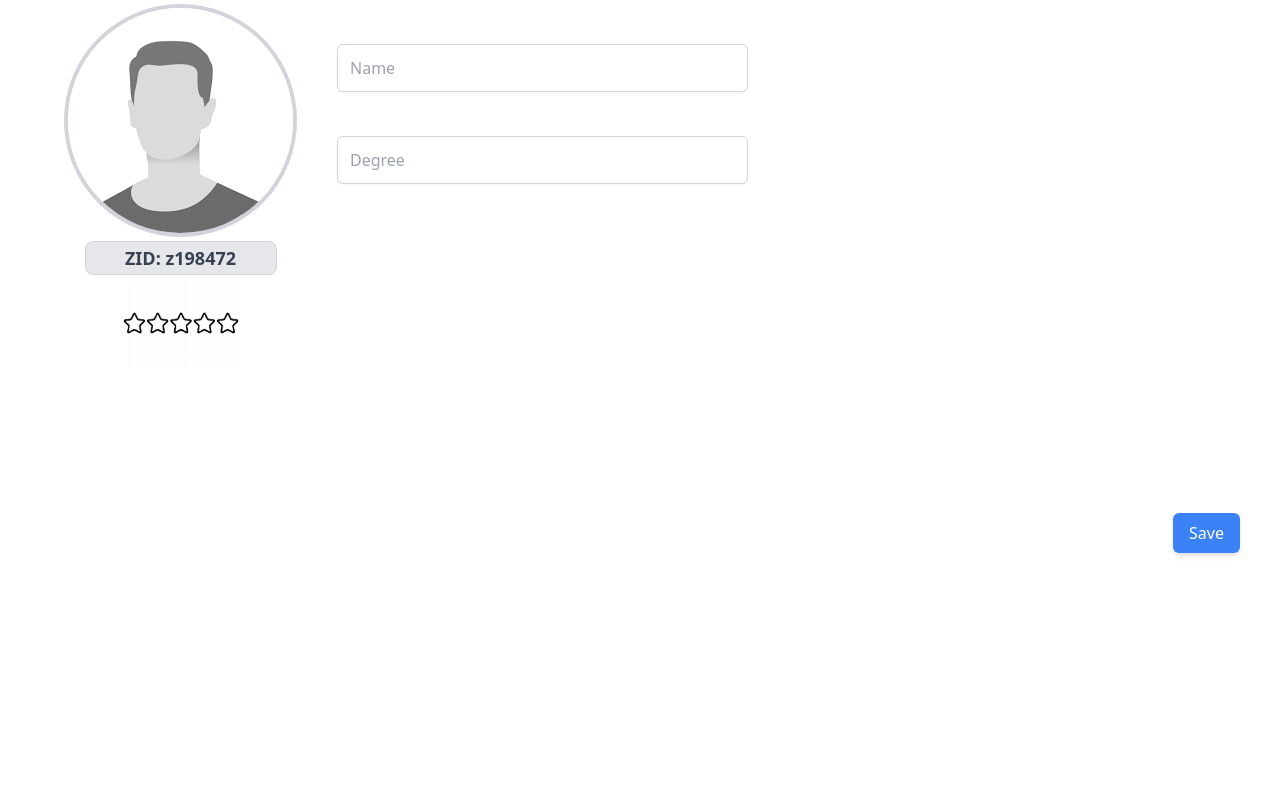
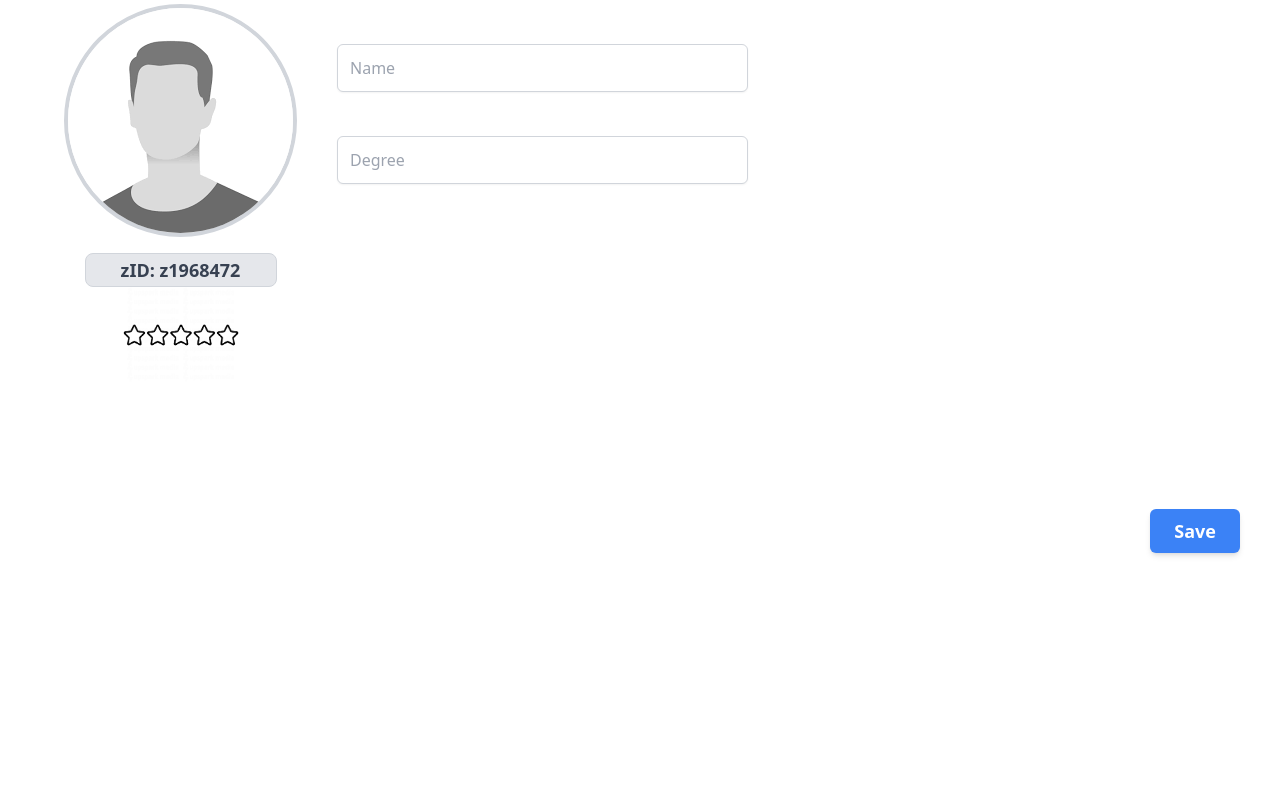
Before and after one commit to uraneek123/unibaba, a Django app: page /dashboard/profile/ in a window 1280 px wide. Shown: the part 207-1000 px from the top of the page. Run offline with Django 5.2, Linux system fonts and the light colour scheme; some libraries are stand-ins or nearby versions.

Commit message:
some small changes to seller page ui

```diff
--- a/dashboard/templates/dashboard/profile.html
+++ b/dashboard/templates/dashboard/profile.html
@@ -11,20 +11,20 @@
             <img src="{% static 'profile.jpg' %}"
                 alt="Profile"
                 class="w-50 h-50 rounded-full border-4 border-gray-300 ml-10">
-            <div class="mt-1 ml-10 flex justify-center items-center w-48 h-4 p-4 rounded-lg bg-gray-200 border border-gray-300">
-                <p class="text-lg font-semibold text-gray-700">ZID: z198472</p>
+            <div class="mt-4 ml-10 flex justify-center items-center w-48 h-4 p-4 rounded-lg bg-gray-200 border border-gray-300">
+                <p class="text-lg font-semibold text-gray-700">zID: z1968472</p>
             </div>
                 <img src="{% static 'stars.jpg' %}"
                 alt="Profile"
                 class="w-30 h-24 ml-10">
         </div>
         <div class="w-1/3 h-50 flex-col">
-            <input type="text" id="degree" name="degree" class="mt-10 mb-10 h-full p-3 w-full border border-gray-300 rounded-md shadow-sm focus:ring-blue-500 focus:border-blue-500" placeholder="Name">
+            <input type="text" id="name" name="name" class="mt-10 mb-10 h-full p-3 w-full border border-gray-300 rounded-md shadow-sm focus:ring-blue-500 focus:border-blue-500" placeholder="Name">
             <input type="text" id="degree" name="degree" class="mt-1 p-3 h-full w-full border border-gray-300 rounded-md shadow-sm focus:ring-blue-500 focus:border-blue-500" placeholder="Degree">
         </div>
 
         <div class="absolute bottom-10 right-10">
-            <button class="bg-blue-500 text-white py-2 px-4 rounded-md shadow-md hover:bg-blue-600">
+            <button class="py-2 px-6 text-lg font-semibold text-white shadow-md rounded-md bg-blue-500 hover:bg-blue-600 transition-colors duration-300 ease-in-out focus-visible:outline-3 focus-visible:outline-offset-4 focus-visible:outline-blue-500">
                 Save
             </button>
         </div>
```
